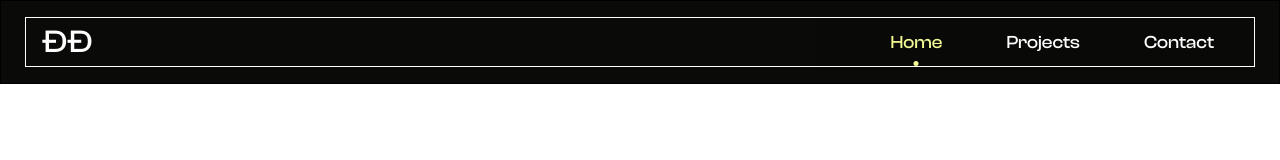
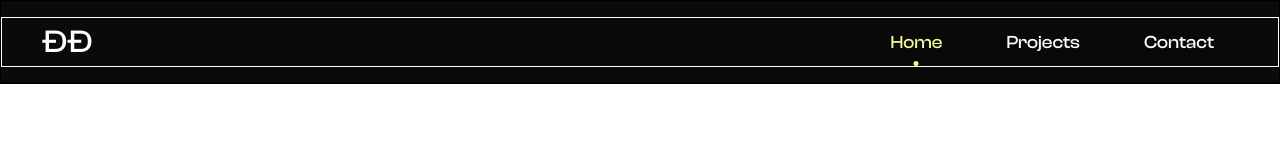
Before and after one commit to Heisdalu/heisdalu_pfolio, a Next.js app: page / in a window 1280 px wide. Shown: the top 160 px of the page. Built offline with nearby package versions, Linux system fonts and the light colour scheme.

Commit message:
remove Padding

```diff
--- a/components/Navbar/Navbar.tsx
+++ b/components/Navbar/Navbar.tsx
@@ -4,7 +4,7 @@ import Logo from "./Logo";
 
 export const Navbar: FC = () => {
   return (
-    <div className="flex border-white border-1">
+    <div className="px-1.5 flex border-white border-1">
       <Logo />
       <HamBurger />
     </div>
--- a/components/Wrapper/Wrapper.tsx
+++ b/components/Wrapper/Wrapper.tsx
@@ -5,6 +5,6 @@ interface WrapperProps {
 }
 
 const Wrapper: FC<WrapperProps> = ({ children }) => {
-  return <div className="relative bg-spb px-1.5 py-1 border-1">{children}</div>;
+  return <div className="relative bg-spb py-1 border-1">{children}</div>;
 };
 export default Wrapper;
```
